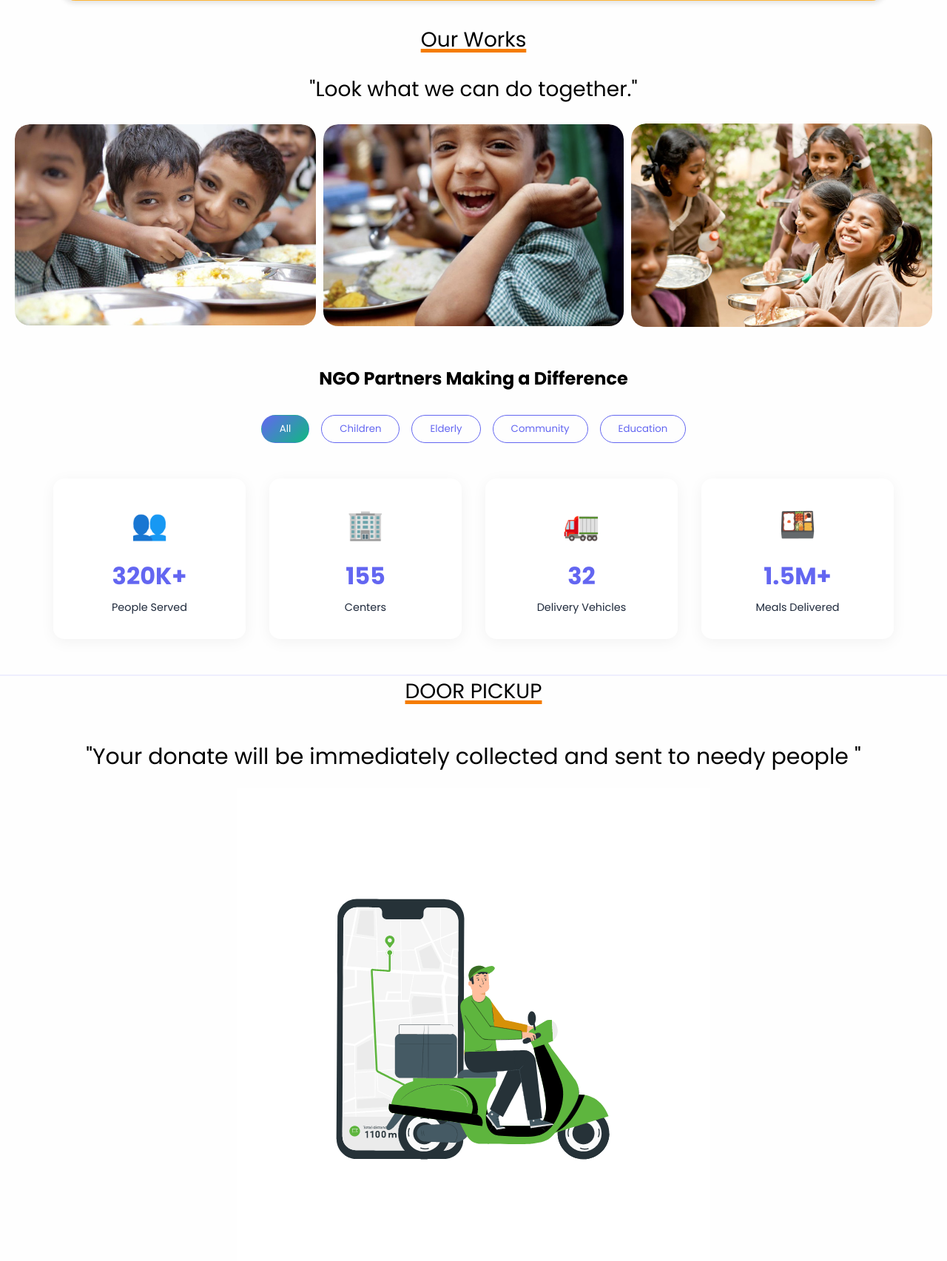
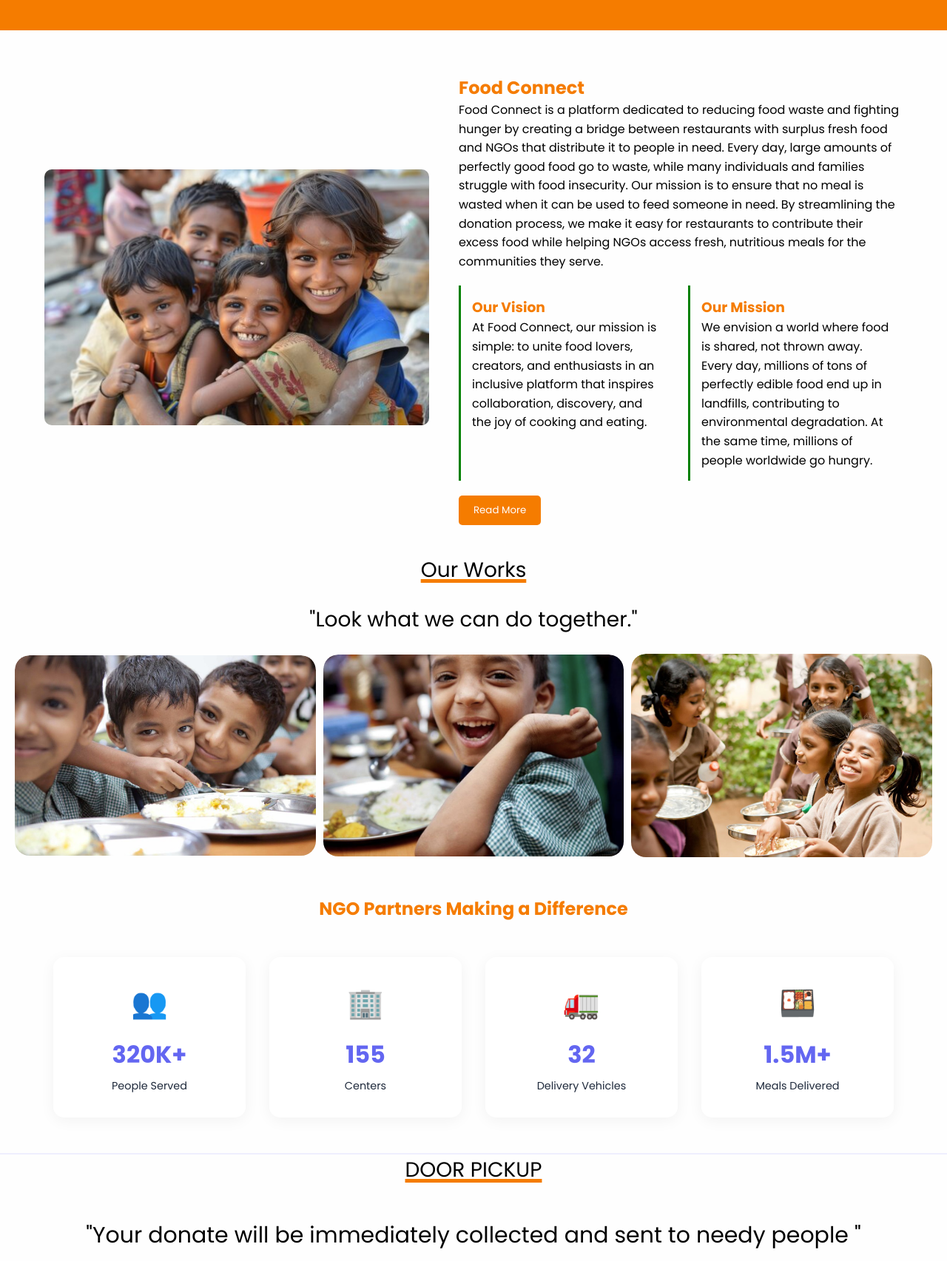
Before and after one commit to Ajaya-Nandiyawar/Food_Connect, a Flask app: page / in a window 1280 px wide. Shown: the part 797-2502 px from the top of the page at 74% size. Run offline with Flask 3, Linux system fonts and the light colour scheme; some libraries are stand-ins or nearby versions.

Commit message:
slider and mission in home page

```diff
--- a/ASEP/auth/app.py
+++ b/ASEP/auth/app.py
@@ -48,9 +48,9 @@ s = URLSafeTimedSerializer(app.secret_key)
 
 # MySQL connection string
 db_user = "root"
-db_password = "%40J%21nky%40ub%40le5"  # URL-encoded password (%40 represents @)
+db_password = "Manthan%409975"  # URL-encoded password (%40 represents @)
 db_host = "127.0.0.1"
-db_name = "registered"
+db_name = "Food_Connect"
 
 app.config['SQLALCHEMY_DATABASE_URI'] = f'mysql+pymysql://{db_user}:{db_password}@{db_host}/{db_name}'
 app.config['SQLALCHEMY_TRACK_MODIFICATIONS'] = False
--- a/ASEP/auth/static/css/home page.css
+++ b/ASEP/auth/static/css/home page.css
@@ -45,6 +45,123 @@ header {
   font-size: 28px;
   color: var(--navfont);
 }
+
+/*slider*/
+.hero {
+  position: relative;
+  height: 610px;
+  overflow: hidden;
+}
+
+.slide1 {
+  position: absolute;
+  inset: 0;
+  opacity: 0;
+  transition: opacity 1s ease-in-out;
+}
+
+.slide1.active {
+  opacity: 1;
+}
+
+.slide1 img {
+  width: 100%;
+  height: 100%;
+  object-fit: cover;
+}
+
+/* Slider navigation */
+.slider-nav {
+  position: absolute;
+  bottom: 1.25rem;
+  left: 50%;
+  transform: translateX(-50%);
+  display: flex;
+  gap: 0.5rem;
+}
+
+.slider-dot {
+  width: 0.75rem;
+  height: 0.75rem;
+  border-radius: 100%;
+  background: rgba(255, 255, 255, 0.5);
+  border: none;
+  cursor: pointer;
+  transition: background-color 0.3s ease;
+  padding: 5px 5px;
+}
+
+.slider-dot.active {
+  background: white;
+}
+
+/* about */
+.container {
+  display: flex;
+  align-items: center;
+  justify-content: center;
+  padding: 40px;
+  gap: 40px;
+  position: relative;
+}
+
+.image-container {
+  position: relative;
+  width: 550px;
+  /* height: 400vh; */
+}
+
+.bg-image {
+  width: 100%;
+  border-radius: 10px;
+}
+
+.content1 {
+  max-width: 600px;
+}
+
+h2 {
+  color: #f57c00;
+}
+
+p1 {
+  color: black;
+  line-height: 1.6;
+}
+
+.vision-mission {
+  display: flex;
+  gap: 20px;
+  margin-top: 20px;
+}
+
+.vision, .mission {
+  flex: 1;
+  padding: 15px;
+  border-left: 3px solid green;
+}
+
+.vision h3, .mission h3 {
+  color: #f57c00;
+  margin: 0;
+}
+
+.read-more {
+  display: inline-block;
+  margin-top: 20px;
+  padding: 10px 20px;
+  background-color: #f57c00;
+  color: white;
+  border: none;
+  border-radius: 5px;
+  cursor: pointer;
+}
+
+.read-more:hover {
+  background-color: #333;
+}
+/* aboit */
+
 .hamburger {
   display: none;
 }
--- a/ASEP/auth/templates/home page.html
+++ b/ASEP/auth/templates/home page.html
@@ -36,7 +36,26 @@
       </nav>
     </header>
 
-    <section class="banner" style="background-image: url('{{ url_for('static', filename='img/donation.png') }}')"></section>
+    <section class="hero">
+      <div class="slide1 active">
+        <img
+          src="{{url_for('static', filename='img/donation.png')}}"
+          alt="Sunrise over farm field"
+          height="610px"/>
+      </div>
+      <div class="slide1">
+        <img
+          src="{{url_for('static', filename='img/donate2.png')}}"
+          alt="Wheat field"/>
+      </div>
+      <div class="slide1">
+        <img
+          src="{{url_for('static', filename='img/3.png')}}"
+          alt="Green farm"/>
+      </div>
+      <div class="slider-nav"></div>
+    </section>
+
     <div class="content">
       <center>
         <p style="font-size: 23px">
@@ -45,36 +64,44 @@
         </p>
       </center>
     </div>
+
+
     <div class="photo">
-      <br />
-      <div id="box">
-        <p>
-          Your support enables Enhance A Village, Inc. to differentiates itself
-          by not getting immersed in the "hamster wheel" of requesting funds,
-          doing the work, and justifying more funding. EAV’s metric of success
-          is to become redundant when the village has successfully demonstrated
-          independence from the organization’s assistance and be a thriving
-          community. EAV can then move on elsewhere to make an impact and
-          alleviate poverty from your donations and volunteering efforts.
+      <div class="container">
+        <div class="image-container">
+            <img src="{{url_for('static', filename='img/image1.jpg')}}" alt="Food Donation" class="bg-image">
+        </div>
+
+        <div class="content1">
+            <h2>Food Connect</h2>
+            <p1>Food Connect is a platform dedicated to reducing food waste and fighting hunger by creating a bridge between restaurants with surplus fresh food
+               and NGOs that distribute it to people in need. Every day, large amounts of perfectly good food go to waste, while many individuals and families struggle
+               with food insecurity. Our mission is to ensure that no meal is wasted when it can be used to feed someone in need. By streamlining the donation process,
+                we make it easy for restaurants to contribute their excess food while helping NGOs access fresh, nutritious meals for the communities they serve. </p1>
+
+            <div class="vision-mission">
+                <div class="vision">
+                    <h3>Our Vision</h3>
+                    <p1>At Food Connect, our mission is simple: to unite food lovers, creators, and enthusiasts in an inclusive platform
+                that inspires collaboration, discovery, and the joy of cooking and eating.</p1>
+                </div>
+                <div class="mission">
+                    <h3>Our Mission</h3>
+                    <p1> We envision a world where food is shared, not thrown away. Every day, millions of tons of perfectly edible food end
+                      up in landfills, contributing to environmental degradation. At the same time, millions of people worldwide go hungry.</p1>
+                </div>
+            </div>
+            <button class="read-more"><a href="about_us.html" style="color: white;"> Read More </a> </button>
+        </div>
+    </div>
+
+
+        <p class="heading">Our Works</p>
+        <br/>
+        <p style="font-size: 28px; text-align: center">
+          "Look what we can do together."
         </p>
-      </div>
-      <div id="box">
-        <p>
-          Your support enables Enhance A Village, Inc. to differentiates itself
-          by not getting immersed in the "hamster wheel" of requesting funds,
-          doing the work, and justifying more funding. EAV’s metric of success
-          is to become redundant when the village has successfully demonstrated
-          independence from the organization’s assistance and be a thriving
-          community. EAV can then move on elsewhere to make an impact and
-          alleviate poverty from your donations and volunteering efforts.
-        </p>
-      </div>
-      <p class="heading">Our Works</p>
-      <br />
-      <p style="font-size: 28px; text-align: center">
-        "Look what we can do together."
-      </p>
-      <br />
+        <br/>
       <div class="wrapper">
         <div class="box"><img src="{{url_for('static',filename='img/p1.jpeg')}}" alt="" /></div>
         <div class="box"><img src="{{url_for('static',filename='img/p4.jpeg')}}" alt="" /></div>
@@ -85,18 +112,11 @@
         theexcess/leftover food from donors such as hotels, restaurants,
         marriage halls, etc and distribute to the needy people .
       </p> -->
-      <br />
+      <br/>
     </div>
     <section class="ngo-section">
       <div class="section-header">
         <h2>NGO Partners Making a Difference</h2>
-        <div class="filters">
-          <button class="filter-btn active" data-filter="all">All</button>
-          <button class="filter-btn" data-filter="children">Children</button>
-          <button class="filter-btn" data-filter="elderly">Elderly</button>
-          <button class="filter-btn" data-filter="community">Community</button>
-          <button class="filter-btn" data-filter="education">Education</button>
-        </div>
       </div>
 
       <div class="ngo-stats">
```
Also changed, not shown: ASEP/auth/static/js/home page.js (+54 -0 lines).
